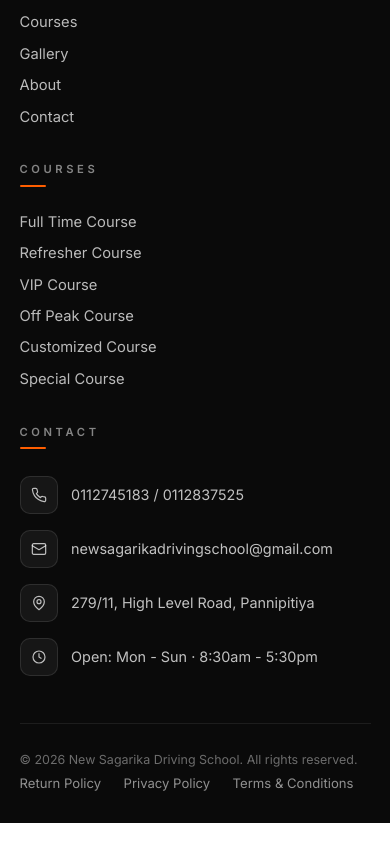
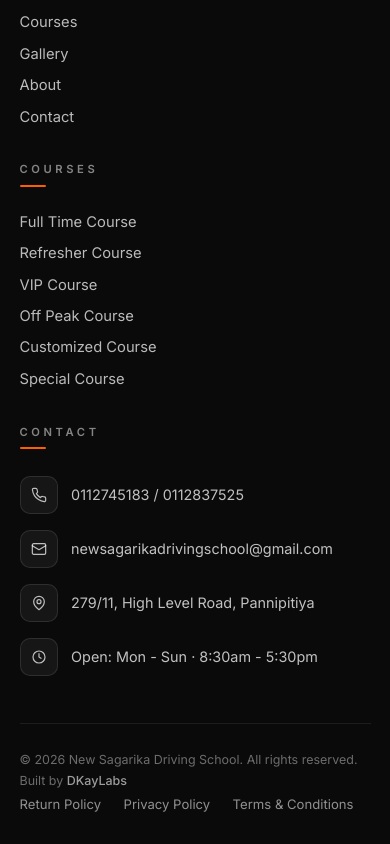
Before and after one commit to IsinduNimandith23/NewSagarikaDrivingSchool, a Next.js app: page /contact in a window 390 px wide. Shown: the part 4962-5806 px from the top of the page. Before the commit the page ends 5785 px from the top, so only its background shows below. Built offline with nearby package versions, Linux system fonts and the light colour scheme; no server answers.

Commit message:
feat: add credit section to footer with link to DKayLabs

```diff
--- a/src/components/Footer.css
+++ b/src/components/Footer.css
@@ -203,6 +203,22 @@
   color: rgba(255, 255, 255, 0.4);
 }
 
+.footer__credit {
+  margin-left: 0.9rem;
+  padding-left: 0.9rem;
+  border-left: 1px solid rgba(255, 255, 255, 0.15);
+}
+
+.footer__credit a {
+  color: rgba(255, 255, 255, 0.6);
+  font-weight: 500;
+  transition: color 0.25s var(--ease-out-soft);
+}
+
+.footer__credit a:hover {
+  color: var(--accent);
+}
+
 .footer__legal {
   display: flex;
   flex-wrap: wrap;
@@ -241,4 +257,10 @@
     text-align: left;
     font-size: 0.78rem;
   }
+  .footer__credit {
+    display: block;
+    margin: 0.35rem 0 0;
+    padding: 0;
+    border-left: none;
+  }
 }
--- a/src/components/Footer.tsx
+++ b/src/components/Footer.tsx
@@ -127,7 +127,15 @@
       </div>
 
       <div className="footer__bottom container">
-        <span>© {new Date().getFullYear()} New Sagarika Driving School. All rights reserved.</span>
+        <span>
+          © {new Date().getFullYear()} New Sagarika Driving School. All rights reserved.
+          <span className="footer__credit">
+            Built by{' '}
+            <a href="https://dkaylabs.vercel.app/" target="_blank" rel="noopener noreferrer">
+              DKayLabs
+            </a>
+          </span>
+        </span>
         <nav className="footer__legal" aria-label="Legal">
           <Link href="/return-policy">Return Policy</Link>
           <Link href="/privacy-policy">Privacy Policy</Link>
```
